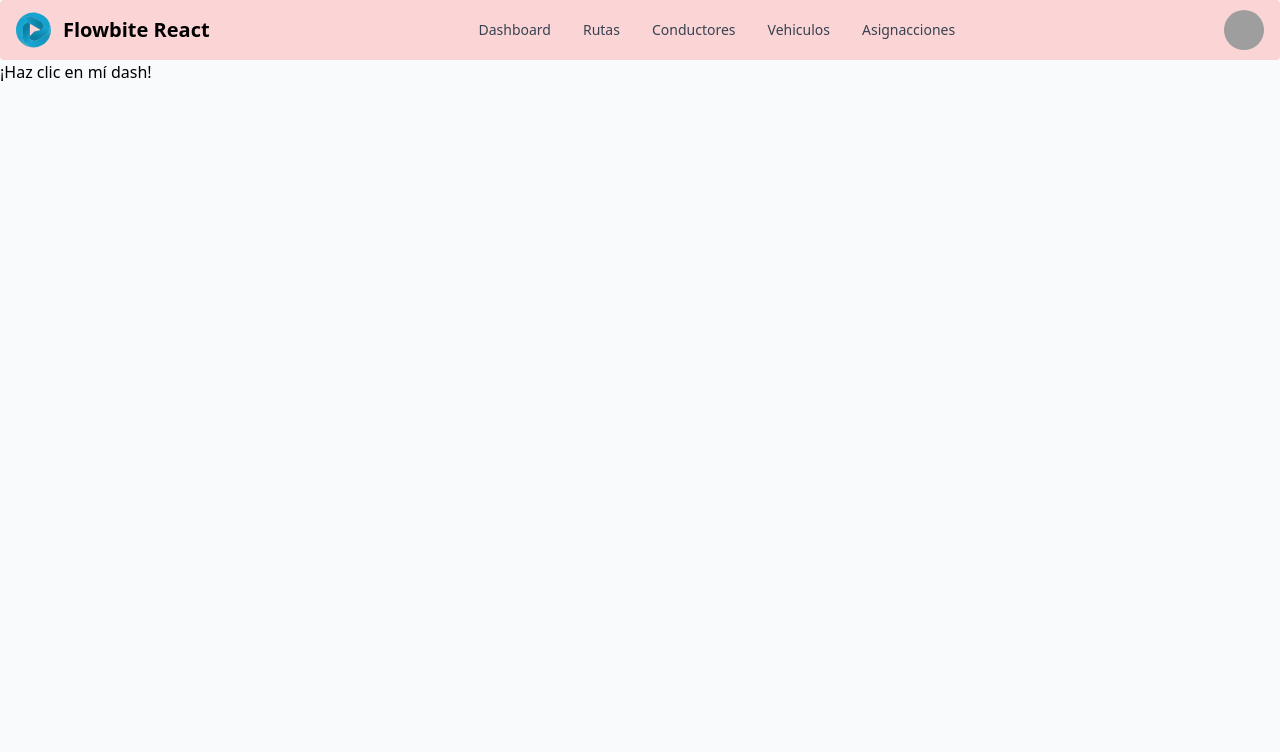
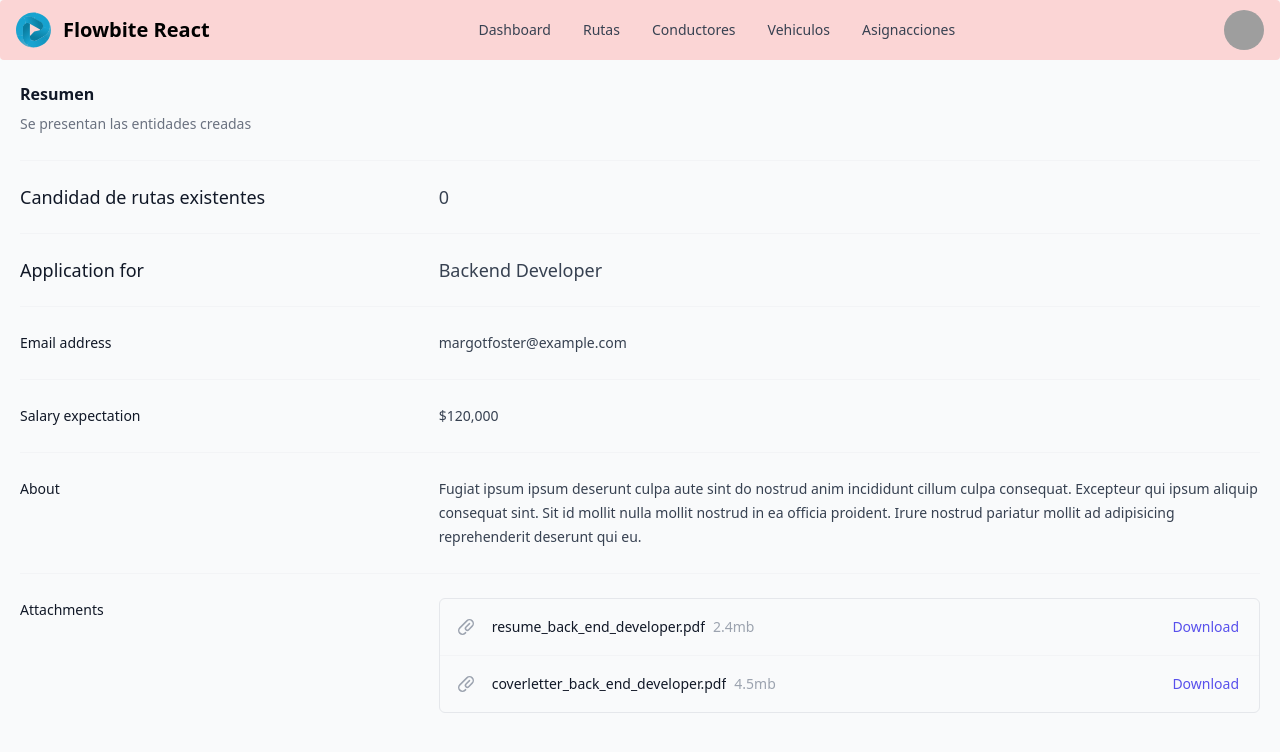
Before and after one commit to DevOps-UADY/Proyecto-DevOps-Frontend, a React (Vite) app: page /Dashboard in a window 1280 px wide. Shown: the top 752 px of the page. Built offline with nearby package versions, Linux system fonts and the light colour scheme; no server answers; grey boxes are pictures that could not be loaded.

Commit message:
feat: agregando cantidad de rutas en el dashboard (DevOpsFrontend-005)

```diff
--- a/package.json
+++ b/package.json
@@ -12,6 +12,7 @@
     "prepare": "husky"
   },
   "dependencies": {
+    "@heroicons/react": "^2.1.3",
     "@tabler/icons-react": "^3.2.0",
     "@tanstack/react-query": "^5.32.0",
     "axios": "^1.6.8",
--- a/src/pages/Dashboard.tsx
+++ b/src/pages/Dashboard.tsx
@@ -1,9 +1,92 @@
+import { PaperClipIcon } from '@heroicons/react/20/solid'
+import { useEffect, useState } from "react";
+import { Ruta as IRuta} from "../interfaces";
+import { useGetRutas } from "../api";
+
 export const Dashboard = () => {
+    const [rutas, setRutas] = useState<IRuta[]>([]);
+    const { mutate } = useGetRutas();
+    useEffect(() => {
+        mutate("", {
+            onSuccess: (data) => {
+                setRutas(data);
+            }
+        });
+    }, [mutate]);
+
     return (
         <>
+        <section className="bg-gray-50 dark:bg-gray-900 p-3 sm:p-5 antialiased">
             <div>
-                <button>¡Haz clic en mí dash!</button>
+                <div className="px-4 sm:px-0">
+                    <h3 className="text-base font-semibold leading-7 text-gray-900">Resumen</h3>
+                    <p className="mt-1 max-w-2xl text-sm leading-6 text-gray-500">Se presentan las entidades creadas</p>
+                </div>
+                <div className="mt-6 border-t border-gray-100">
+                    <dl className="divide-y divide-gray-100">
+                    <div className="px-4 py-6 sm:grid sm:grid-cols-3 sm:gap-4 sm:px-0">
+                        <dt className="text-lg font-medium leading-6 text-gray-900">Candidad de rutas existentes</dt>
+                        <dd className="mt-1 text-lg leading-6 text-gray-700 sm:col-span-2 sm:mt-0">{rutas.length}</dd>
+                    </div>
+                    <div className="px-4 py-6 sm:grid sm:grid-cols-3 sm:gap-4 sm:px-0">
+                        <dt className="text-lg font-medium leading-6 text-gray-900">Application for</dt>
+                        <dd className="mt-1 text-lg leading-6 text-gray-700 sm:col-span-2 sm:mt-0">Backend Developer</dd>
+                    </div>
+                    <div className="px-4 py-6 sm:grid sm:grid-cols-3 sm:gap-4 sm:px-0">
+                        <dt className="text-sm font-medium leading-6 text-gray-900">Email address</dt>
+                        <dd className="mt-1 text-sm leading-6 text-gray-700 sm:col-span-2 sm:mt-0">margotfoster@example.com</dd>
+                    </div>
+                    <div className="px-4 py-6 sm:grid sm:grid-cols-3 sm:gap-4 sm:px-0">
+                        <dt className="text-sm font-medium leading-6 text-gray-900">Salary expectation</dt>
+                        <dd className="mt-1 text-sm leading-6 text-gray-700 sm:col-span-2 sm:mt-0">$120,000</dd>
+                    </div>
+                    <div className="px-4 py-6 sm:grid sm:grid-cols-3 sm:gap-4 sm:px-0">
+                        <dt className="text-sm font-medium leading-6 text-gray-900">About</dt>
+                        <dd className="mt-1 text-sm leading-6 text-gray-700 sm:col-span-2 sm:mt-0">
+                        Fugiat ipsum ipsum deserunt culpa aute sint do nostrud anim incididunt cillum culpa consequat. Excepteur
+                        qui ipsum aliquip consequat sint. Sit id mollit nulla mollit nostrud in ea officia proident. Irure nostrud
+                        pariatur mollit ad adipisicing reprehenderit deserunt qui eu.
+                        </dd>
+                    </div>
+                    <div className="px-4 py-6 sm:grid sm:grid-cols-3 sm:gap-4 sm:px-0">
+                        <dt className="text-sm font-medium leading-6 text-gray-900">Attachments</dt>
+                        <dd className="mt-2 text-sm text-gray-900 sm:col-span-2 sm:mt-0">
+                        <ul role="list" className="divide-y divide-gray-100 rounded-md border border-gray-200">
+                            <li className="flex items-center justify-between py-4 pl-4 pr-5 text-sm leading-6">
+                            <div className="flex w-0 flex-1 items-center">
+                                <PaperClipIcon className="h-5 w-5 flex-shrink-0 text-gray-400" aria-hidden="true" />
+                                <div className="ml-4 flex min-w-0 flex-1 gap-2">
+                                <span className="truncate font-medium">resume_back_end_developer.pdf</span>
+                                <span className="flex-shrink-0 text-gray-400">2.4mb</span>
+                                </div>
+                            </div>
+                            <div className="ml-4 flex-shrink-0">
+                                <a href="#" className="font-medium text-indigo-600 hover:text-indigo-500">
+                                Download
+                                </a>
+                            </div>
+                            </li>
+                            <li className="flex items-center justify-between py-4 pl-4 pr-5 text-sm leading-6">
+                            <div className="flex w-0 flex-1 items-center">
+                                <PaperClipIcon className="h-5 w-5 flex-shrink-0 text-gray-400" aria-hidden="true" />
+                                <div className="ml-4 flex min-w-0 flex-1 gap-2">
+                                <span className="truncate font-medium">coverletter_back_end_developer.pdf</span>
+                                <span className="flex-shrink-0 text-gray-400">4.5mb</span>
+                                </div>
+                            </div>
+                            <div className="ml-4 flex-shrink-0">
+                                <a href="#" className="font-medium text-indigo-600 hover:text-indigo-500">
+                                Download
+                                </a>
+                            </div>
+                            </li>
+                        </ul>
+                        </dd>
+                    </div>
+                    </dl>
+                </div>
             </div>
+        </section>
         </>
       );
 };
```
Also changed, not shown: 1 other file (tests, documents, lock files or other folders).
